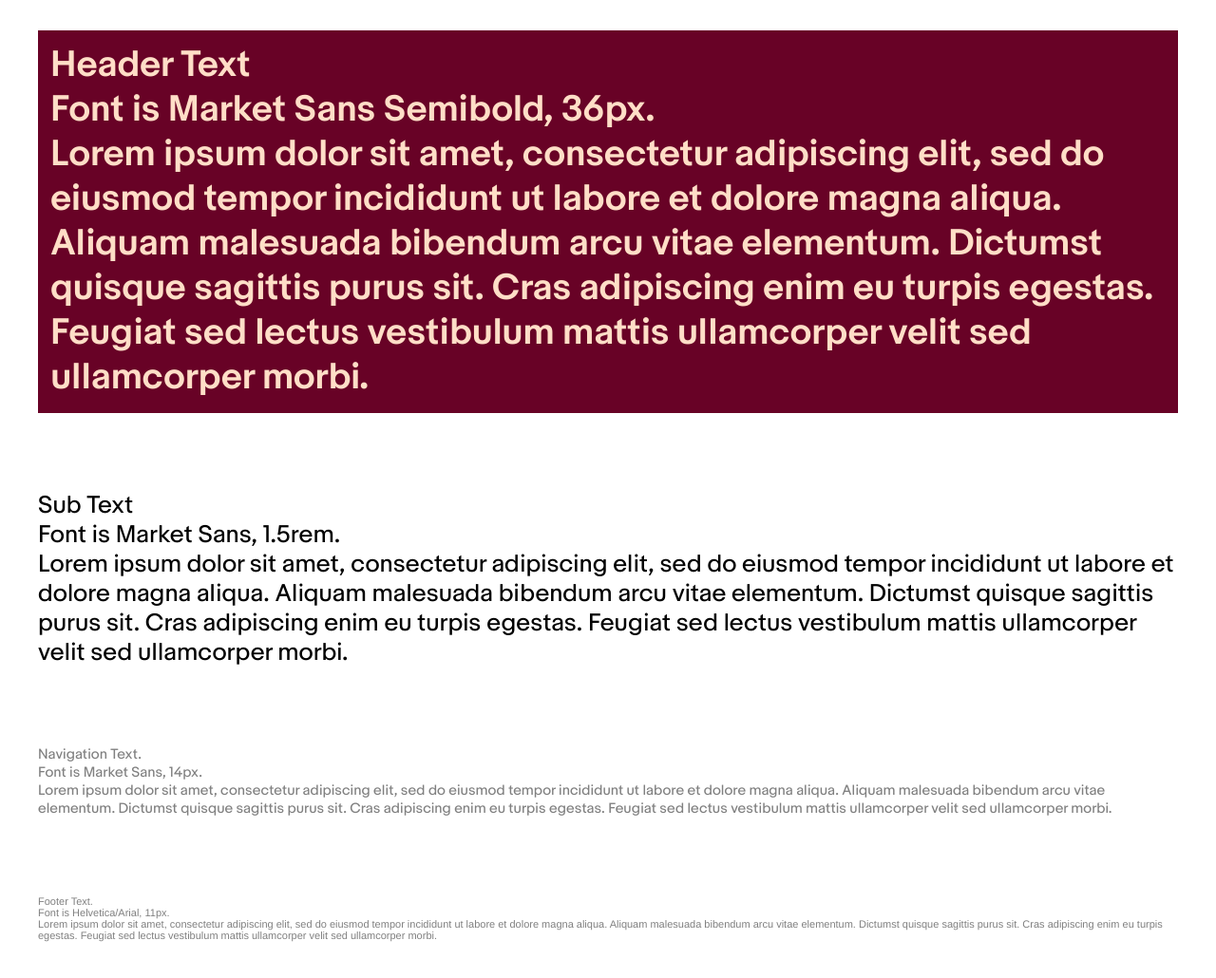
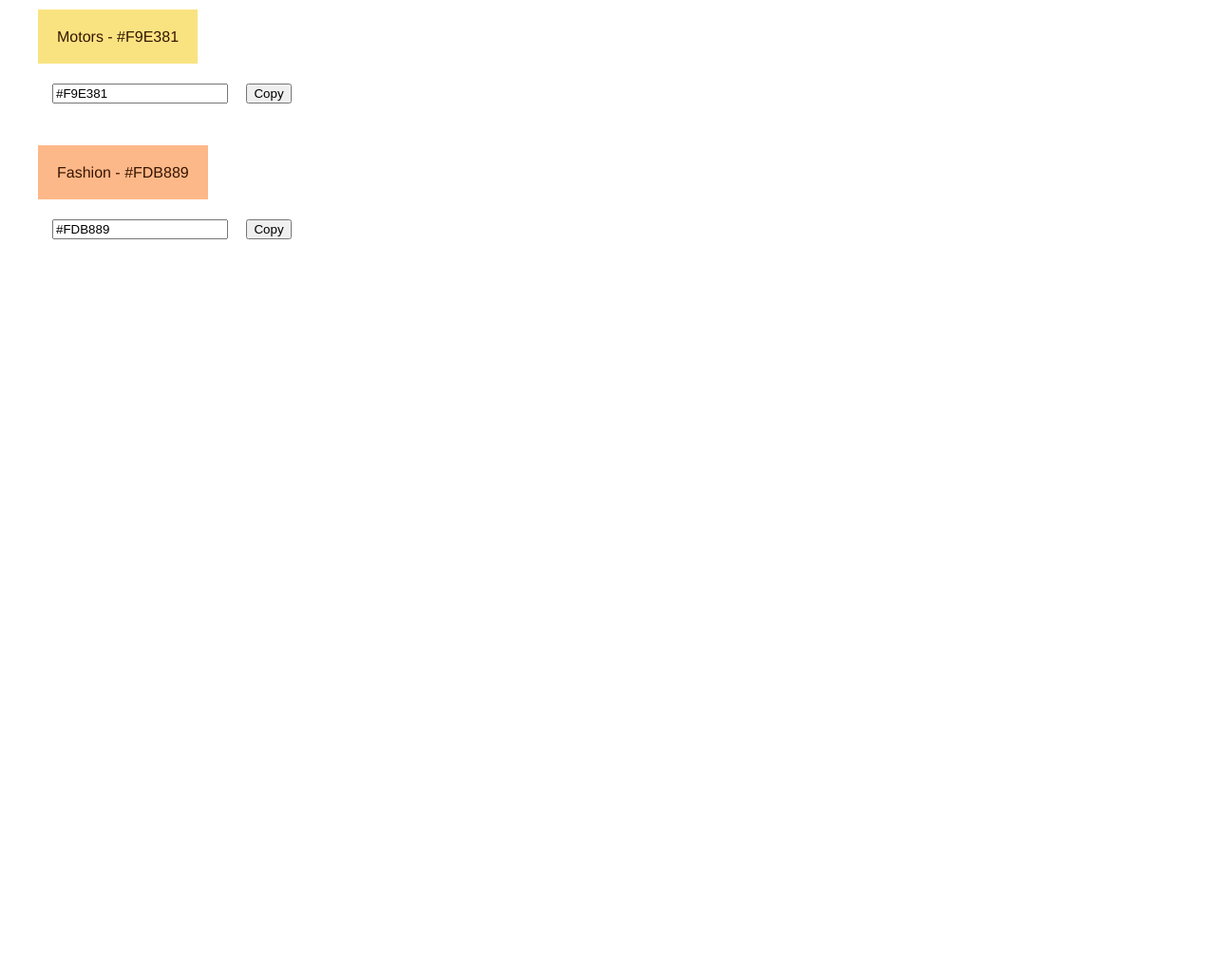
Before and after one commit to lfisch00/type-specimen, a plain HTML site: page index.html in a window 1280 px wide. Shown: the whole page at 95% size. After the commit the page ends 800 px from the top, so only its background shows below. Drawn offline with Linux system fonts and the light colour scheme; files whose address does not match are found by name.

Commit message:
Add files via upload

```diff
--- a/index.html
+++ b/index.html
@@ -1,32 +1,30 @@
-<!doctype html>
+<!DOCTYPE html>
 <html>
+
 <head>
-<meta charset="utf-8">
-<meta name="viewport" content="width=device-width, initial-scale=1">
-<meta http-equiv="content-type" content="text/html; charset=utf-8">
-<link rel="stylesheet" href="style.css">
-<title>eBay Font Guide</title>
+    <meta charset="utf-8">
+    <title>Copy and Paste</title>
+    <meta name="viewport" content="width=device-width, initial-scale=1">
+    <meta http-equiv="content-type" content="text/html; charset=utf-8">
+    <link rel="stylesheet" href="style.css">
 </head>
+
 <body>
-<div class="main">
-Header Text<br>
-Font is Market Sans Semibold, 36px.<br>
-	Lorem ipsum dolor sit amet, consectetur adipiscing elit, sed do eiusmod tempor incididunt ut labore et dolore magna aliqua. Aliquam malesuada bibendum arcu vitae elementum. Dictumst quisque sagittis purus sit. Cras adipiscing enim eu turpis egestas. Feugiat sed lectus vestibulum mattis ullamcorper velit sed ullamcorper morbi.
-</div><br>
-<div class="sub">
-Sub Text<br>
-Font is Market Sans, 1.5rem.<br>
-	Lorem ipsum dolor sit amet, consectetur adipiscing elit, sed do eiusmod tempor incididunt ut labore et dolore magna aliqua. Aliquam malesuada bibendum arcu vitae elementum. Dictumst quisque sagittis purus sit. Cras adipiscing enim eu turpis egestas. Feugiat sed lectus vestibulum mattis ullamcorper velit sed ullamcorper morbi.
-</div><br>
-<div class="navi">
-Navigation Text.<br>
-Font is Market Sans, 14px.<br>
-	Lorem ipsum dolor sit amet, consectetur adipiscing elit, sed do eiusmod tempor incididunt ut labore et dolore magna aliqua. Aliquam malesuada bibendum arcu vitae elementum. Dictumst quisque sagittis purus sit. Cras adipiscing enim eu turpis egestas. Feugiat sed lectus vestibulum mattis ullamcorper velit sed ullamcorper morbi.
-</div><br>
-<div class="foot">
-Footer Text.<br>
-Font is Helvetica/Arial, 11px.<br>
-	Lorem ipsum dolor sit amet, consectetur adipiscing elit, sed do eiusmod tempor incididunt ut labore et dolore magna aliqua. Aliquam malesuada bibendum arcu vitae elementum. Dictumst quisque sagittis purus sit. Cras adipiscing enim eu turpis egestas. Feugiat sed lectus vestibulum mattis ullamcorper velit sed ullamcorper morbi.
-</div><br>
+	<span class="colorfield1">Motors - #F9E381</span><br>
+    <div id="field1"><input type="text" value="#F9E381" id="text-to-copy1">
+	<button id="copy-text1">Copy</button></div>
+    <span id="copied-text1">Copied!</span><br>
+	<br><br>
+	<span class="colorfield2">Fashion - #FDB889</span><br>
+    <div id="field2"><input type="text" value="#FDB889" id="text-to-copy2">
+	<button id="copy-text2">Copy</button></div>
+	<span id="copied-text2">Copied!</span><br>
+
+
+
+
+
+    <script src="script.js"></script>
 </body>
+
 </html>
--- /dev/null
+++ b/script.js
@@ -0,0 +1,52 @@
+// Add click event
+document.getElementById('copy-text1').addEventListener('click', function(e){
+  e.preventDefault();
+
+  // Select the text
+  document.getElementById('text-to-copy1').select();
+
+  var copied;
+
+  try
+  {
+      // Copy the text
+      copied = document.execCommand('copy');
+  }
+  catch (ex)
+  {
+      copied = false;
+  }
+
+  if(copied)
+  {
+    // Display the copied text message
+    document.getElementById('copied-text1').style.display = 'block';
+  }
+
+});
+
+document.getElementById('copy-text2').addEventListener('click', function(e){
+  e.preventDefault();
+
+  // Select the text
+  document.getElementById('text-to-copy2').select();
+
+  var copied;
+
+  try
+  {
+      // Copy the text
+      copied = document.execCommand('copy');
+  }
+  catch (ex)
+  {
+      copied = false;
+  }
+
+  if(copied)
+  {
+    // Display the copied text message
+    document.getElementById('copied-text2').style.display = 'block';
+  }
+
+});
--- a/style.css
+++ b/style.css
@@ -1,41 +1,46 @@
-div {
-	margin: 2rem;
+body {
+	font-family: "Helvetica", "Arial", sans-serif;
+	margin: 30px 30px 30px 30px;
 }
 
-@font-face {
-	font-family: "Market Sans";
-	src: url("MarketSans-Regular-WebS.woff") format("woff"), url("MarketSans-Regular-WebS.woff2") format("woff2");
+div {
+	padding: 10px 10px 10px 10px;
 }
 
-@font-face {
-	font-family: "Market Sans Semibold";
-	src: url("MarketSans-SemiBold-WebS.woff") format("woff"), url("MarketSans-SemiBold-WebS.woff2") format("woff2");
+span {
+	margin: 70px 10px 0px 10px;
 }
 
-
-.main {
-font-family: "Market Sans Semibold", "Helvetica Bold", sans-serif;
-background-color: #680226;
-font-size: 36px;
-color: #ffdec7;
-padding: 10pt 10pt 10pt 10pt;
-weight: 700;
+#copied-text1 {
+display: none;
+color: green;
+font-size: 12px;
+margin: 0px 0px -30px 0px;
 }
 
-.sub {
-font-family: "Market Sans", "Helvetica", sans-serif;
-font-size: 1.5rem;
-weight: 700;
+#copied-text2 {
+display: none;
+color: green;
+font-size: 12px;
+margin: 0px 0px -40px 0px;
 }
 
-.navi {
-font-family: "Market Sans", "Helvetica", sans-serif;
-font-size: 14px;
-color: grey;
+#text-to-copy1 {
+	margin: 30px 15px 0px 15px;
 }
 
-.foot {
-font-family: "Helvetica", "Arial", sans-serif;
-font-size: 11px;
-color: grey;
+#text-to-copy2 {
+	margin: 30px 15px 0px 15px;
 }
+
+.colorfield1 {
+	background: #F9E381;
+	color: #381500;
+	padding: 20px 20px 20px 20px;
+}
+
+.colorfield2 {
+	background: #FDB889;
+	color: #381500;
+	padding: 20px 20px 20px 20px;
+}
```
